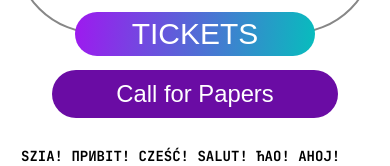
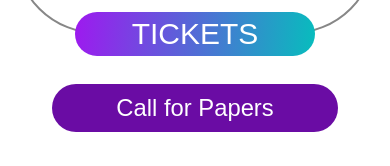
Before and after one commit to JSConfBp/2024.jsconfbp.com, a Next.js app: page /about in a window 390 px wide. Shown: the part 308-474 px from the top of the page. Built offline with nearby package versions, Linux system fonts and the light colour scheme; a web font is replaced by a local one.

Commit message:
fix cfp mobile spacing

```diff
--- a/ui/cfp-button.module.scss
+++ b/ui/cfp-button.module.scss
@@ -10,7 +10,6 @@
 
     width: 12em;
     height: 2em;
-    margin: 1rem;
 
     background-color: var(--secondary-dark);
     border-radius: 60px;
@@ -19,5 +18,11 @@
     font-size: 1.7rem;
     font-family: var(--font-shrikhand);
     text-decoration: none;
+
+    margin: 2rem;
+
+    @media only screen and (min-width: 768px) {
+      margin: 1rem;
+    }
   }
 }
```
